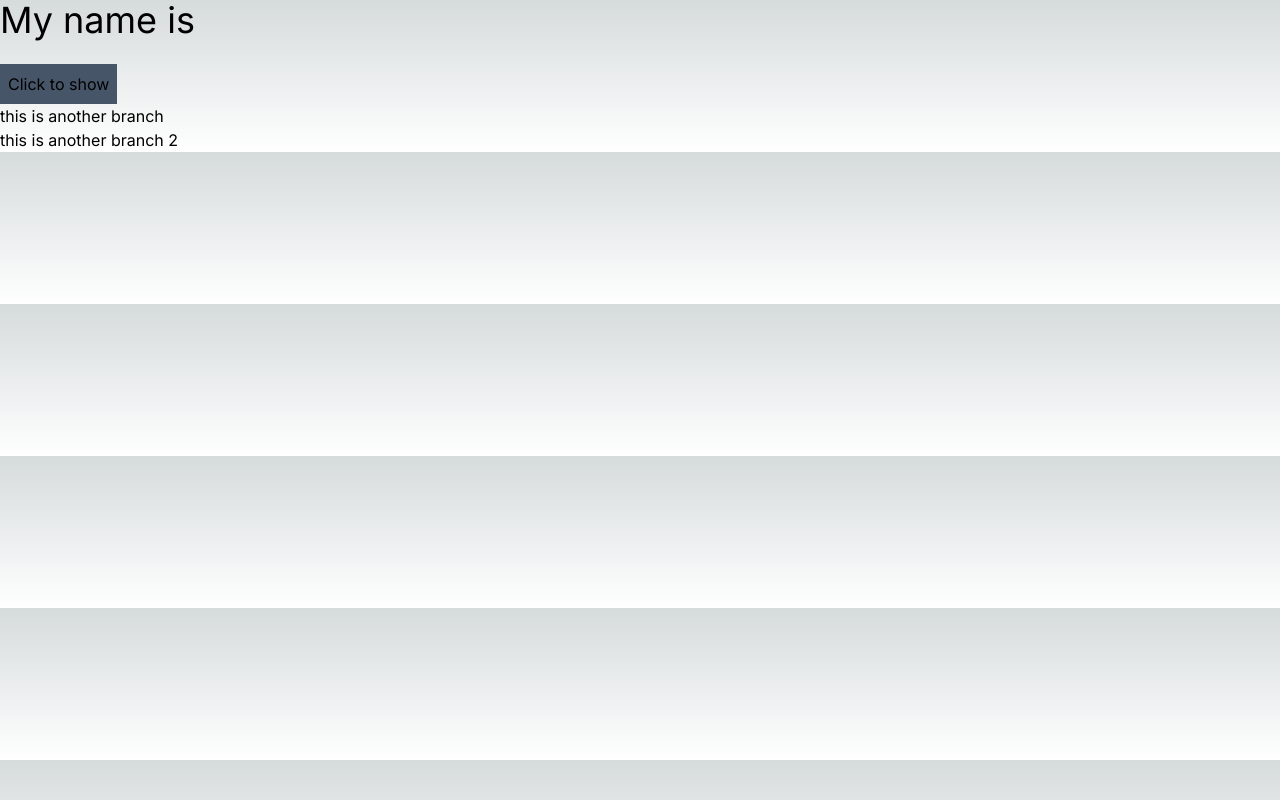
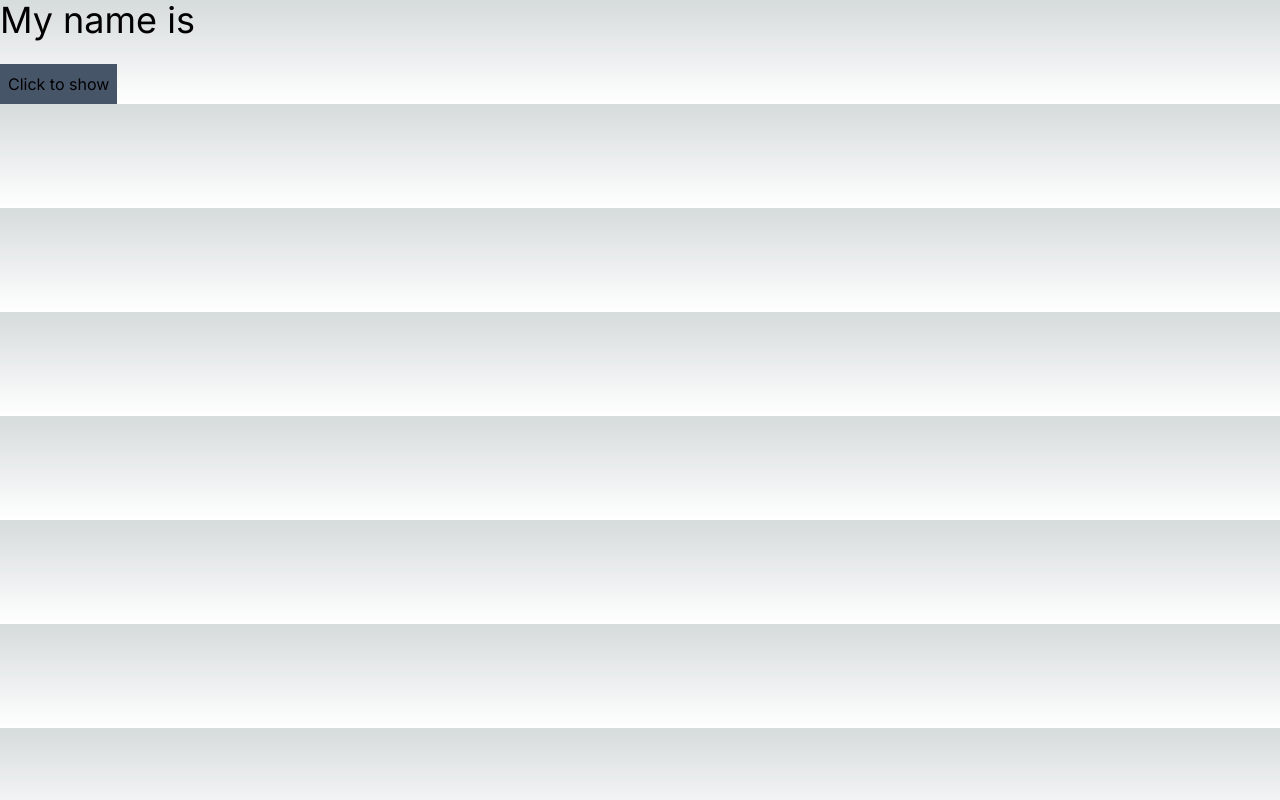
Before and after one commit to devdashk66/practice, a Next.js app: page / in a window 1280 px wide. Built offline with nearby package versions, Linux system fonts and the light colour scheme.

Commit message:
clear another branch

```diff
--- a/app/page.js
+++ b/app/page.js
@@ -15,14 +15,6 @@ export default function Home() {
           {!name ? "Click to show" : "Click to hide"}
         </button>
       </main>
-
-      <main>
-        <p>this is another branch</p>
-      </main>
-
-      <main>
-        <p>this is another branch 2</p>
-      </main>
     </>
   );
 }
```
